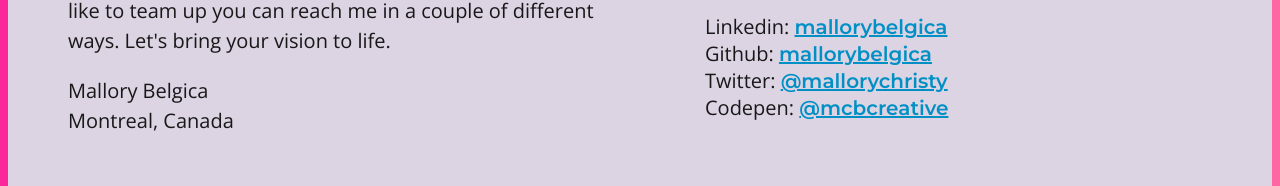
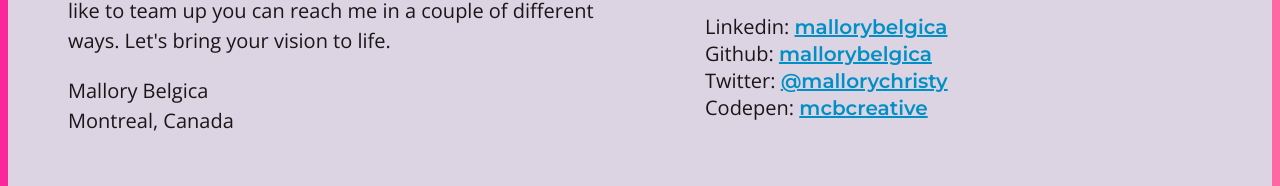
Before and after one commit to mallorybelgica/portfolio-mcbcreative, a React (Create React App) app in the folder client/: page /contact in a window 1280 px wide. Shown: the part 363-549 px from the top of the page. Built offline with nearby package versions, Linux system fonts and the light colour scheme.

Commit message:
removed @ from link

```diff
--- a/client/src/Contact.js
+++ b/client/src/Contact.js
@@ -44,7 +44,7 @@ const Contact = () => {
           <li>
             Codepen:{" "}
             <Link href="https://codepen.io/mcbcreative" target="_blank">
-              @mcbcreative
+              mcbcreative
             </Link>
           </li>
         </SocialList>
```
